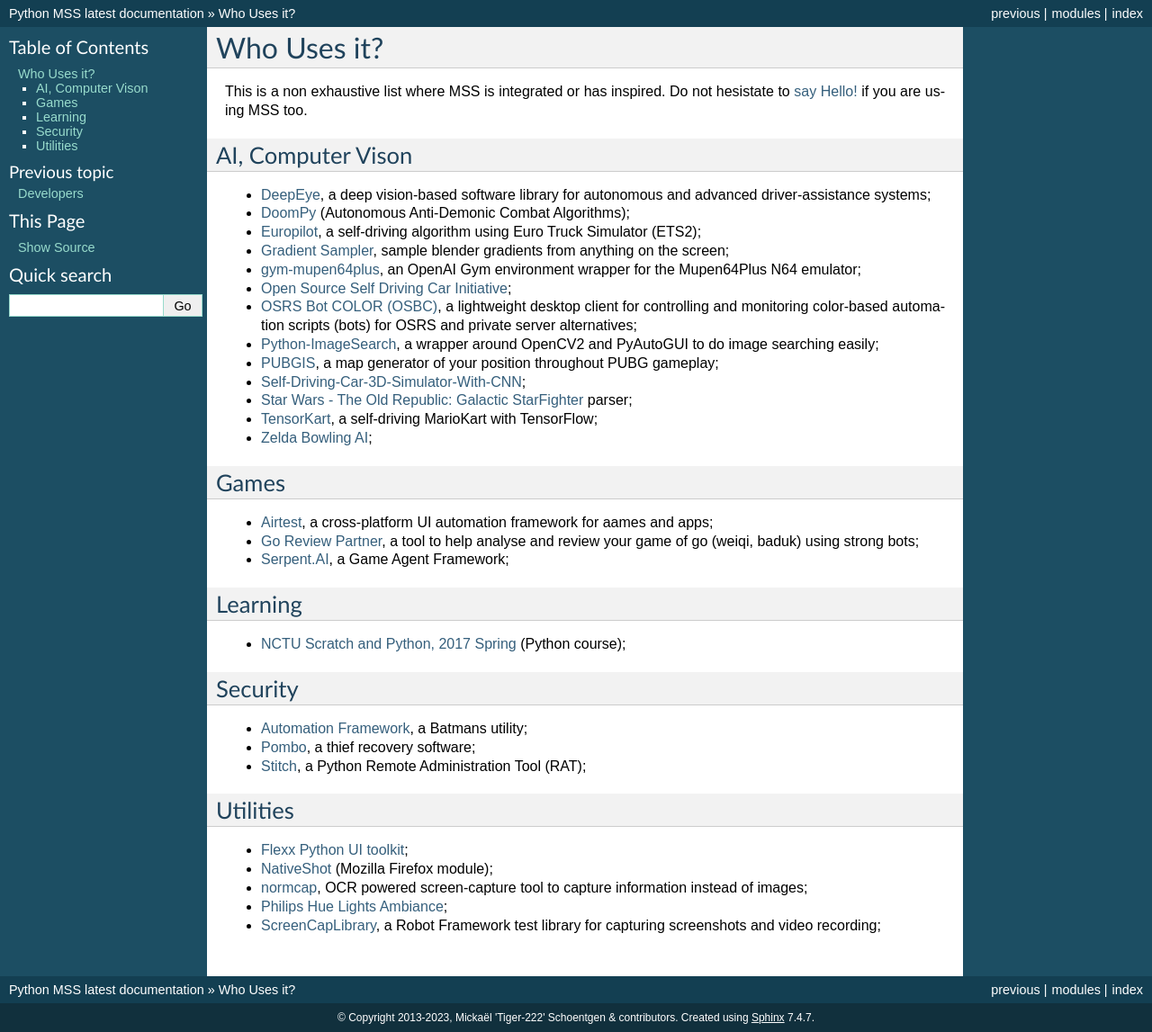
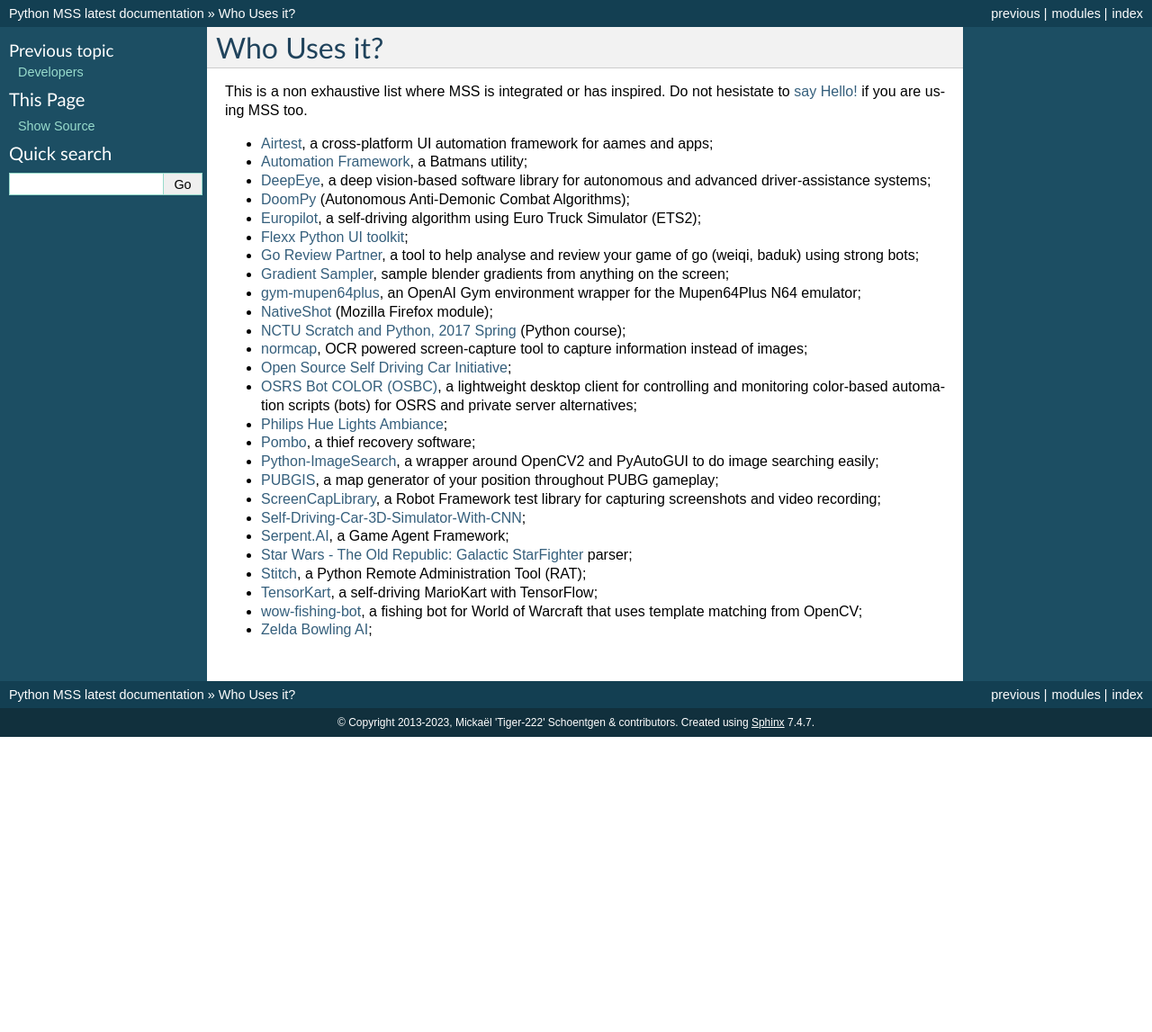
Before and after one commit to BoboTiG/python-mss, a Sphinx documentation site: the page built from docs/source/where.rst, in a window 1280 px wide. Shown: the whole page at 90% size. Built offline with Sphinx 7.4.7, drawn with Linux system fonts in a browser that asks for light colours; after the commit the page ends 900 px from its top, so only the background shows below that.

Commit message:
doc: add wow-fishing-bot
And simplify the list.

```diff
--- a/docs/source/where.rst
+++ b/docs/source/where.rst
@@ -5,48 +5,29 @@ Who Uses it?
 This is a non exhaustive list where MSS is integrated or has inspired.
 Do not hesistate to `say Hello! <https://github.com/BoboTiG/python-mss/issues>`_ if you are using MSS too.
 
-
-AI, Computer Vison
-==================
-
+- `Airtest <https://github.com/AirtestProject/Airtest>`_, a cross-platform UI automation framework for aames and apps;
+- `Automation Framework <https://github.com/capaximperii/AutomationFramework>`_, a Batmans utility;
 - `DeepEye <https://github.com/thayerAlshaabi/DeepEye>`_, a deep vision-based software library for autonomous and advanced driver-assistance systems;
 - `DoomPy <https://github.com/WNoxchi/DoomPy>`_ (Autonomous Anti-Demonic Combat Algorithms);
 - `Europilot <https://github.com/jsistla/eu-pilot>`_, a self-driving algorithm using Euro Truck Simulator (ETS2);
+- `Flexx Python UI toolkit <https://github.com/zoofio/flexx>`_;
+- `Go Review Partner <https://github.com/pnprog/goreviewpartner>`_, a tool to help analyse and review your game of go (weiqi, baduk) using strong bots;
 - `Gradient Sampler <https://github.com/FrankFirsching/gradient_sampler>`_,  sample blender gradients from anything on the screen;
 - `gym-mupen64plus <https://github.com/bzier/gym-mupen64plus>`_, an OpenAI Gym environment wrapper for the Mupen64Plus N64 emulator;
+- `NativeShot <https://addons.mozilla.org/en-US/firefox/addon/nativeshot/>`_ (Mozilla Firefox module);
+- `NCTU Scratch and Python, 2017 Spring <https://github.com/mzshieh/snp2017spring>`_ (Python course);
+- `normcap <https://github.com/dynobo/normcap>`_, OCR powered screen-capture tool to capture information instead of images;
 - `Open Source Self Driving Car Initiative <https://github.com/OSSDC/OSSDC-VisionBasedACC>`_;
 - `OSRS Bot COLOR (OSBC) <https://github.com/kelltom/OSRS-Bot-COLOR>`_, a lightweight desktop client for controlling and monitoring color-based automation scripts (bots) for OSRS and private server alternatives;
+- `Philips Hue Lights Ambiance <https://github.com/digital-concrete-jungle/hue-ambiance>`_;
+- `Pombo <https://github.com/BoboTiG/pombo>`_, a thief recovery software;
 - `Python-ImageSearch <https://github.com/drov0/python-imagesearch>`_, a wrapper around OpenCV2 and PyAutoGUI to do image searching easily;
 - `PUBGIS <https://github.com/andrewzwicky/PUBGIS>`_, a map generator of your position throughout PUBG gameplay;
+- `ScreenCapLibrary <https://github.com/mihaiparvu/ScreenCapLibrary>`_, a Robot Framework test library for capturing screenshots and video recording;
 - `Self-Driving-Car-3D-Simulator-With-CNN <https://github.com/sagar448/Self-Driving-Car-3D-Simulator-With-CNN>`_;
+- `Serpent.AI <https://github.com/SerpentAI/SerpentAI>`_, a Game Agent Framework;
 - `Star Wars - The Old Republic: Galactic StarFighter <https://github.com/RedFantom/gsf-parser>`_ parser;
+- `Stitch <https://nathanlopez.github.io/Stitch/>`_, a Python Remote Administration Tool (RAT);
 - `TensorKart <https://github.com/kevinhughes27/TensorKart>`_, a self-driving MarioKart with TensorFlow;
+- `wow-fishing-bot <https://github.com/rsamf/wow-fishing-bot/tree/master>`_, a fishing bot for World of Warcraft that uses template matching from OpenCV;
 - `Zelda Bowling AI <https://github.com/Velidir/ZeldaBowlingAI>`_;
-
-Games
-=====
-
-- `Airtest <https://github.com/AirtestProject/Airtest>`_, a cross-platform UI automation framework for aames and apps;
-- `Go Review Partner <https://github.com/pnprog/goreviewpartner>`_, a tool to help analyse and review your game of go (weiqi, baduk) using strong bots;
-- `Serpent.AI <https://github.com/SerpentAI/SerpentAI>`_, a Game Agent Framework;
-
-Learning
-========
-
-- `NCTU Scratch and Python, 2017 Spring <https://github.com/mzshieh/snp2017spring>`_ (Python course);
-
-Security
-========
-
-- `Automation Framework <https://github.com/capaximperii/AutomationFramework>`_, a Batmans utility;
-- `Pombo <https://github.com/BoboTiG/pombo>`_, a thief recovery software;
-- `Stitch <https://nathanlopez.github.io/Stitch/>`_, a Python Remote Administration Tool (RAT);
-
-Utilities
-=========
-
-- `Flexx Python UI toolkit <https://github.com/zoofio/flexx>`_;
-- `NativeShot <https://addons.mozilla.org/en-US/firefox/addon/nativeshot/>`_ (Mozilla Firefox module);
-- `normcap <https://github.com/dynobo/normcap>`_, OCR powered screen-capture tool to capture information instead of images;
-- `Philips Hue Lights Ambiance <https://github.com/digital-concrete-jungle/hue-ambiance>`_;
-- `ScreenCapLibrary <https://github.com/mihaiparvu/ScreenCapLibrary>`_, a Robot Framework test library for capturing screenshots and video recording;
```
